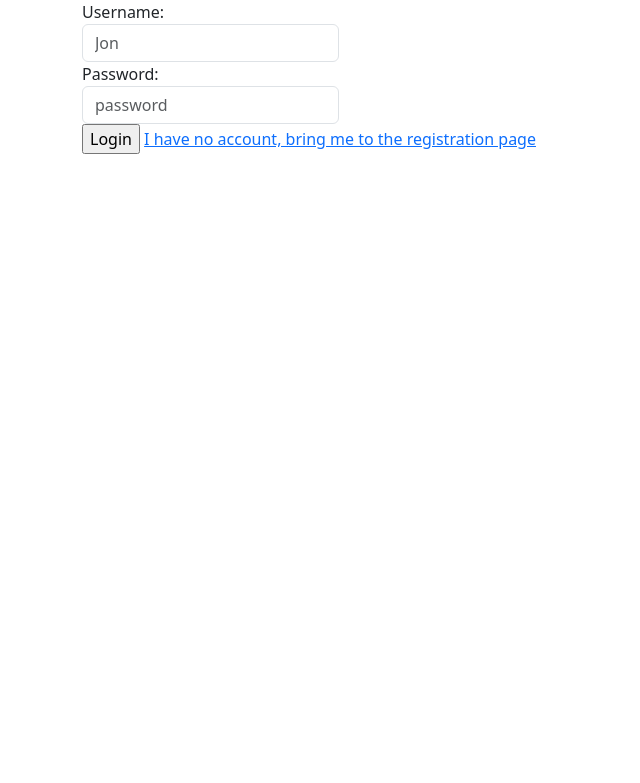
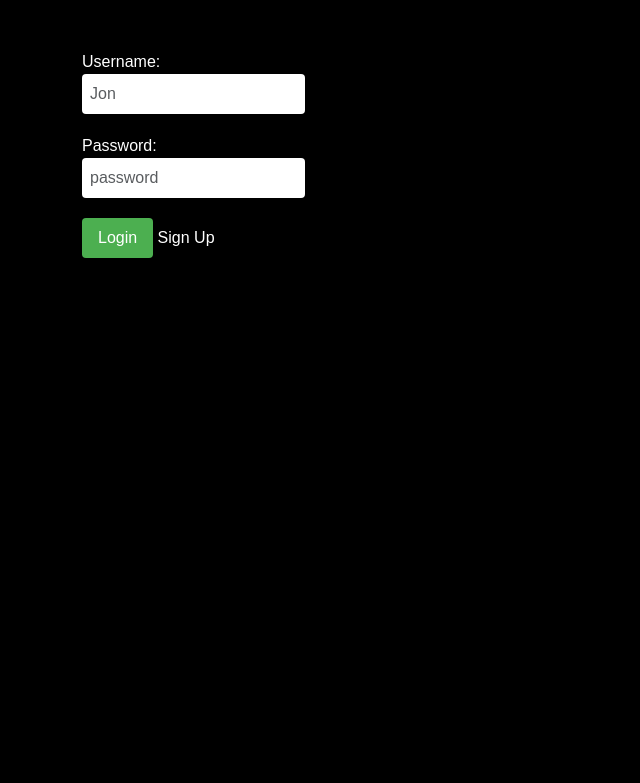
Before and after one commit to sheldongree/Assignment2-eCommerce, a PHP site: page /User/login in a window 1280 px wide. Shown: the top 783 px of the page, without its empty margins (0-640 px from the left). Run offline with PHP 8.4, Linux system fonts and the light colour scheme.

Commit message:
Made some design for viewall and login views

```diff
--- a/app/views/Profile/index.php
+++ b/app/views/Profile/index.php
@@ -32,7 +32,8 @@
 		<a href='/Profile/delete'>Delete my profile</a> |
 		<a href='/User/logout'>Log Out</a> |
 		<a href='/Publication/createPost'>Create a post</a> |
-		<a href='/Publication/personalPublication'>View my publications</a>
+		<a href='/Publication/personalPublication'>View my publications</a> |
+		<a href='/Publication/viewAll'>View all publications</a>
 
 
 
--- a/app/views/User/login.php
+++ b/app/views/User/login.php
@@ -1,14 +1,56 @@
-<html>
+<!DOCTYPE html>
+<html lang="en">
 
 <head>
-	<title>
-		<?= $name ?> view
-	</title>
+    <meta charset="UTF-8">
+    <meta name="viewport" content="width=device-width, initial-scale=1.0">
+    <title><?= $name ?> view</title>
     <link href="https://cdn.jsdelivr.net/npm/bootstrap@5.3.2/dist/css/bootstrap.min.css" rel="stylesheet"
         integrity="sha384-T3c6CoIi6uLrA9TneNEoa7RxnatzjcDSCmG1MXxSR1GAsXEV/Dwwykc2MPK8M2HN" crossorigin="anonymous">
-	<script src="https://cdn.jsdelivr.net/npm/bootstrap@5.3.2/dist/js/bootstrap.bundle.min.js"
-		integrity="sha384-C6RzsynM9kWDrMNeT87bh95OGNyZPhcTNXj1NW7RuBCsyN/o0jlpcV8Qyq46cDfL"
-		crossorigin="anonymous"></script>
+    <style>
+        body {
+            background-color: black;
+            color: white;
+            font-family: Arial, sans-serif;
+        }
+
+        .container {
+            margin-top: 50px;
+        }
+
+        .form-group {
+            margin-bottom: 20px;
+        }
+
+        label {
+            color: white;
+        }
+
+        input[type="text"],
+        input[type="password"] {
+            padding: 8px;
+            border: none;
+            border-radius: 4px;
+        }
+
+        input[type="submit"] {
+            padding: 8px 16px;
+            border: none;
+            border-radius: 4px;
+            background-color: #4CAF50;
+            color: white;
+            cursor: pointer;
+        }
+
+        input[type="submit"]:hover {
+            background-color: #45a049;
+        }
+
+        a {
+            color: white;
+            text-decoration: none;
+        }
+    </style>
 </head>
 
 <body>
@@ -18,13 +60,12 @@
                 <label>Username:<input type="text" class="form-control" name="username" placeholder="Jon" /></label>
             </div>
             <div class="form-group">
-				<label>Password:<input type="password" class="form-control" name="password"
-						placeholder="password" /></label>
+                <label>Password:<input type="password" class="form-control" name="password" placeholder="password" /></label>
             </div>
 
             <div class="form-group">
                 <input type="submit" name="action" value="Login" />
-				<a href='/User/register'>I have no account, bring me to the registration page</a>
+                <a href='/User/register'>Sign Up</a>
             </div>
         </form>
     </div>
```
Also changed, not shown: app/views/Publication/viewAll.php (+62 -4 lines). Lines whose indentation alone changed are shown as unchanged.
